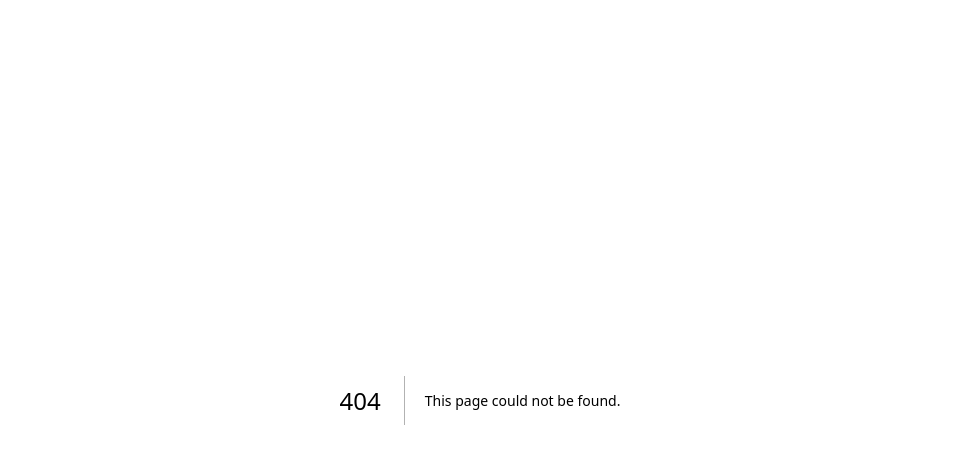
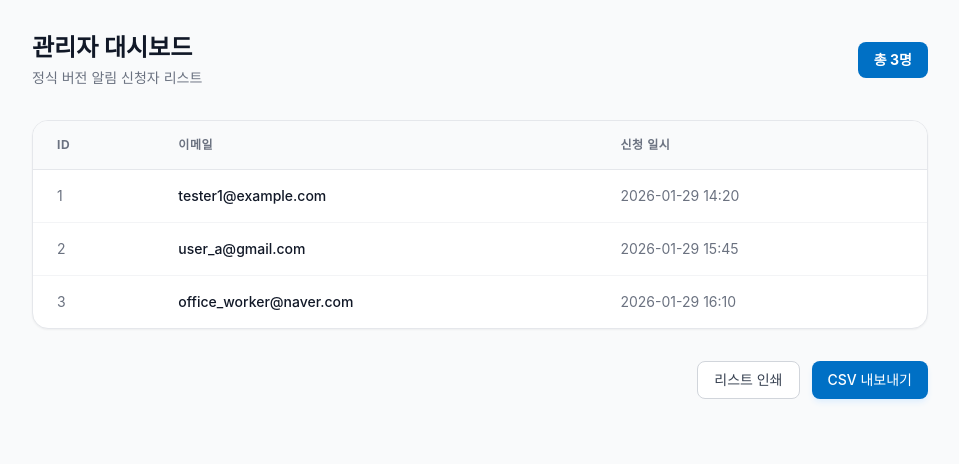
Before and after one commit to roddbstn/label_maker, a Next.js app: page /admin in a window 1280 px wide. Before the commit this address had no page. Shown: the top 464 px of the page, without its empty margins (160-1119 px from the left). Built offline with nearby package versions, Linux system fonts and the light colour scheme.

Commit message:
feat: add waitlist CTA, admin page, and UI height synchronization

```diff
--- /dev/null
+++ b/src/app/admin/page.tsx
@@ -0,0 +1,70 @@
+"use client";
+
+import React, { useState } from "react";
+
+export default function AdminPage() {
+    // 임시 데이터 (실제로는 API를 통해 DB에서 가져와야 함)
+    const [emails, setEmails] = useState([
+        { id: 1, email: "tester1@example.com", date: "2026-01-29 14:20" },
+        { id: 2, email: "user_a@gmail.com", date: "2026-01-29 15:45" },
+        { id: 3, email: "office_worker@naver.com", date: "2026-01-29 16:10" },
+    ]);
+
+    return (
+        <div className="min-h-screen bg-gray-50 p-8">
+            <div className="max-w-4xl mx-auto">
+                <header className="flex justify-between items-center mb-8">
+                    <div>
+                        <h1 className="text-2xl font-bold text-gray-900 ">관리자 대시보드</h1>
+                        <p className="text-sm text-gray-500 mt-1">정식 버전 알림 신청자 리스트</p>
+                    </div>
+                    <div className="bg-primary-600 text-white px-4 py-2 rounded-lg text-sm font-bold">
+                        총 {emails.length}명
+                    </div>
+                </header>
+
+                <div className="bg-white rounded-2xl shadow-sm border border-gray-200 overflow-hidden">
+                    <table className="w-full text-left border-collapse">
+                        <thead>
+                            <tr className="bg-gray-50 border-b border-gray-200">
+                                <th className="px-6 py-4 text-xs font-bold text-gray-500 uppercase tracking-wider">ID</th>
+                                <th className="px-6 py-4 text-xs font-bold text-gray-500 uppercase tracking-wider">이메일</th>
+                                <th className="px-6 py-4 text-xs font-bold text-gray-500 uppercase tracking-wider">신청 일시</th>
+                            </tr>
+                        </thead>
+                        <tbody className="divide-y divide-gray-100">
+                            {emails.map((item) => (
+                                <tr key={item.id} className="hover:bg-gray-50 transition-colors">
+                                    <td className="px-6 py-4 text-sm text-gray-500">{item.id}</td>
+                                    <td className="px-6 py-4 text-sm text-gray-900 font-medium">{item.email}</td>
+                                    <td className="px-6 py-4 text-sm text-gray-500">{item.date}</td>
+                                </tr>
+                            ))}
+                        </tbody>
+                    </table>
+
+                    {emails.length === 0 && (
+                        <div className="py-20 text-center text-gray-400">
+                            신청자가 아직 없습니다.
+                        </div>
+                    )}
+                </div>
+
+                <div className="mt-8 flex justify-end gap-3">
+                    <button
+                        onClick={() => window.print()}
+                        className="px-4 py-2 bg-white border border-gray-300 rounded-lg text-sm font-medium text-gray-700 hover:bg-gray-50 transition-all"
+                    >
+                        리스트 인쇄
+                    </button>
+                    <button
+                        onClick={() => alert('CSV로 내보내기 기능은 준비 중입니다.')}
+                        className="px-4 py-2 bg-primary-600 text-white rounded-lg text-sm font-medium hover:bg-primary-700 transition-all shadow-md shadow-primary-100"
+                    >
+                        CSV 내보내기
+                    </button>
+                </div>
+            </div>
+        </div>
+    );
+}
--- a/src/app/page.tsx
+++ b/src/app/page.tsx
@@ -1,3 +1,5 @@
+"use client";
+
 import LabelForm from "@/components/LabelForm";
 import PreviewSection from "@/components/PreviewSection";
 
@@ -23,14 +25,14 @@ export default function Home() {
                             <a href="#guide" className="text-sm text-gray-600 hover:text-primary-600 transition-colors">
                                 사용 가이드
                             </a>
-                            <a
-                                href="https://toss.me"
-                                target="_blank"
-                                rel="noopener noreferrer"
-                                className="text-sm bg-yellow-400 hover:bg-yellow-500 text-yellow-900 px-4 py-2 rounded-lg font-medium transition-colors"
+                            <button
+                                onClick={() => {
+                                    document.getElementById('waitlist-section')?.scrollIntoView({ behavior: 'smooth', block: 'center' });
+                                }}
+                                className="text-sm bg-primary-600 hover:bg-primary-700 text-white px-4 py-2 rounded-lg font-medium transition-all shadow-md shadow-primary-100 hover:scale-105 active:scale-95"
                             >
-                                ☕ 커피 후원
-                            </a>
+                                🔔 정식 버전 알림받기
+                            </button>
                         </nav>
                     </div>
                 </div>
@@ -51,50 +53,34 @@ export default function Home() {
                         설치 없이 바로 PDF 다운로드!
                     </p>
 
-                    {/* 스크롤 다운 화살표 (와이드 쉐브론 고도화 디자인) */}
-                    <div className="flex justify-center mt-6">
-                        <a
-                            href="#editor-section"
-                            className="group relative flex items-center justify-center w-32 h-6 transition-all duration-300"
-                        >
-                            {/* 베이스 유리 질감 바 */}
-                            <div className="absolute inset-0 bg-white/10 backdrop-blur-md border border-white/20 rounded-full shadow-lg transition-all group-hover:bg-white/25 group-hover:w-40 group-hover:-inset-x-4"></div>
-
-                            {/* 와이드 쉐브론 애니메이션 */}
-                            <div className="relative flex flex-col items-center -space-y-1">
-                                <svg xmlns="http://www.w3.org/2000/svg" fill="none" viewBox="0 0 24 24" strokeWidth={1.5} stroke="currentColor" className="w-8 h-4 text-gray-400 group-hover:text-primary-500 transition-colors animate-pulse">
-                                    <path strokeLinecap="round" strokeLinejoin="round" d="M19.5 8.25l-7.5 7.5-7.5-7.5" />
-                                </svg>
-                                <svg xmlns="http://www.w3.org/2000/svg" fill="none" viewBox="0 0 24 24" strokeWidth={1} stroke="currentColor" className="w-8 h-4 text-gray-300/50 group-hover:text-primary-300 transition-colors">
-                                    <path strokeLinecap="round" strokeLinejoin="round" d="M19.5 8.25l-7.5 7.5-7.5-7.5" />
-                                </svg>
-                            </div>
-                        </a>
-                    </div>
                 </section>
 
                 {/* 라벨 생성 섹션 */}
-                <section id="editor-section" className="grid lg:grid-cols-2 gap-8 items-start scroll-mt-8">
+                <section className="grid lg:grid-cols-2 gap-8 items-start">
                     {/* 입력 폼 */}
-                    <div className="bg-white rounded-2xl shadow-xl shadow-slate-200/50 p-6 lg:p-8">
+                    <div className="bg-white rounded-2xl shadow-xl shadow-slate-200/50 p-6 lg:p-8 flex flex-col h-full">
                         <h3 className="text-lg font-semibold text-gray-900 mb-6 flex items-center gap-2">
                             <span className="w-8 h-8 bg-primary-100 text-primary-600 rounded-lg flex items-center justify-center text-sm font-bold">
                                 1
                             </span>
                             라벨 정보 입력
                         </h3>
-                        <LabelForm />
+                        <div className="flex-1">
+                            <LabelForm />
+                        </div>
                     </div>
 
                     {/* 미리보기 */}
-                    <div className="bg-white rounded-2xl shadow-xl shadow-slate-200/50 p-6 lg:p-8">
+                    <div className="bg-white rounded-2xl shadow-xl shadow-slate-200/50 p-6 lg:p-8 flex flex-col h-full">
                         <h3 className="text-lg font-semibold text-gray-900 mb-6 flex items-center gap-2">
                             <span className="w-8 h-8 bg-primary-100 text-primary-600 rounded-lg flex items-center justify-center text-sm font-bold">
                                 2
                             </span>
                             실시간 미리보기
                         </h3>
-                        <PreviewSection />
+                        <div className="flex-1">
+                            <PreviewSection />
+                        </div>
                     </div>
                 </section>
 
@@ -128,6 +114,48 @@ export default function Home() {
                         </p>
                     </div>
                 </section>
+
+                {/* 정식 버전 알림받기 CTA */}
+                <section id="waitlist-section" className="mt-20 bg-gradient-to-br from-primary-600 to-blue-800 rounded-3xl p-8 sm:p-16 text-center text-white shadow-2xl shadow-primary-200 relative overflow-hidden">
+                    <div className="absolute top-0 right-0 w-64 h-64 bg-white/5 rounded-full -mr-32 -mt-32 blur-3xl"></div>
+                    <div className="absolute bottom-0 left-0 w-64 h-64 bg-blue-400/10 rounded-full -ml-32 -mb-32 blur-3xl"></div>
+
+                    <div className="max-w-2xl mx-auto relative z-10">
+                        <div className="inline-block px-4 py-1.5 bg-white/20 backdrop-blur-md rounded-full text-xs font-bold tracking-widest mb-6 border border-white/30">
+                            BETA VERSION
+                        </div>
+                        <h3 className="text-2xl sm:text-4xl font-bold mb-6 leading-tight">🚀 정식 버전 출시 알림을<br className="hidden sm:block" /> 가장 먼저 받아보세요</h3>
+                        <p className="text-blue-100/90 text-lg mb-10 font-medium">
+                            베타 서비스 종료 후 더 강력해진 자동화 기능과<br /> 다양한 양식으로 돌아올 정식 버전의 소식을 알려드립니다.
+                        </p>
+                        <form
+                            className="flex flex-col sm:flex-row gap-3 p-1.5 bg-white/10 backdrop-blur-xl border border-white/20 rounded-2xl"
+                            onSubmit={(e) => {
+                                e.preventDefault();
+                                alert('감사합니다! 출시 소식을 이메일로 보내드리겠습니다.');
+                            }}
+                        >
+                            <input
+                                type="email"
+                                required
+                                placeholder="이메일 주소를 입력해주세요"
+                                className="flex-1 px-6 py-4 rounded-xl bg-transparent text-white placeholder:text-blue-100/50 focus:outline-none"
+                            />
+                            <button
+                                type="submit"
+                                className="px-10 py-4 bg-white text-primary-600 font-bold rounded-xl hover:bg-blue-50 transition-all shadow-lg active:scale-95"
+                            >
+                                소식 받기
+                            </button>
+                        </form>
+                        <p className="mt-6 text-[11px] text-blue-200/60 flex items-center justify-center gap-1.5 font-medium">
+                            <svg xmlns="http://www.w3.org/2000/svg" fill="none" viewBox="0 0 24 24" strokeWidth={2} stroke="currentColor" className="w-3.5 h-3.5">
+                                <path strokeLinecap="round" strokeLinejoin="round" d="M9 12.75L11.25 15 15 9.75m-3-7.036A11.959 11.959 0 013.598 6 11.99 11.99 0 003 9.749c0 5.592 3.824 10.29 9 11.623 5.176-1.332 9-6.03 9-11.622 0-1.31-.21-2.571-.598-3.751h-.152c-3.196 0-6.1-1.248-8.25-3.285z" />
+                            </svg>
+                            입력해주신 메일 정보는 정식 버전 알림 목적으로만 안전하게 보호됩니다.
+                        </p>
+                    </div>
+                </section>
             </div>
 
             {/* 푸터 */}
--- a/src/components/Formtec3629Preview.tsx
+++ b/src/components/Formtec3629Preview.tsx
@@ -784,8 +784,8 @@ export default function Formtec3629Preview({ currentPage = 0 }: Formtec3629Previ
     const { labels } = useLabelStore();
     const coords = FORMTEC_3629_COORDS;
 
-    // 미리보기 스케일 (A4 너비를 기준)
-    const previewWidth = 380;
+    // 미리보기 스케일 (A4 너비를 기준) - 가로 길이를 줄여 전체 높이를 1번 영역과 맞춤
+    const previewWidth = 310;
     const scale = previewWidth / coords.page.width;
     const previewHeight = coords.page.height * scale;
 
--- a/src/components/LabelForm.tsx
+++ b/src/components/LabelForm.tsx
@@ -4,7 +4,6 @@ import React, { useCallback, useRef, useEffect } from "react";
 import { useLabelStore } from "@/store/labelStore";
 import RichTextInput from "./RichTextInput";
 import StyleToolbar from "./StyleToolbar";
-import HistoryPanel from "./HistoryPanel";
 import { useState } from "react";
 
 // 폰트 크기 옵션 (단계별 선택)
@@ -32,8 +31,7 @@ export default function LabelForm() {
     // 현재 라벨 데이터
     const labelData = labels[currentLabelIndex];
 
-    // 히스토리 패널 열림 상태
-    const [historyOpen, setHistoryOpen] = useState(false);
+
 
     // 스크롤 컨테이너 ref
     const scrollContainerRef = useRef<HTMLDivElement>(null);
@@ -411,8 +409,34 @@ export default function LabelForm() {
 
 
 
-                {/* 버튼 그룹 */}
-                <div className="flex gap-2 pt-8 border-t border-gray-100">
+                {/* 버튼 그룹 (구분선 제거) */}
+                <div className="flex gap-2 pt-10">
+                    <button
+                        type="button"
+                        onClick={resetLabelData}
+                        className="flex-1 py-3.5 px-4 border border-gray-200 rounded-xl text-gray-700 font-bold hover:bg-gray-50 transition-all active:scale-95 shadow-sm"
+                    >
+                        초기화
+                    </button>
+                    <button
+                        type="button"
+                        onClick={downloadPDF}
+                        disabled={isGenerating || !labelData.title || !labelData.productionYear}
+                        className="flex-1 py-3.5 px-4 border border-blue-200 rounded-xl text-blue-600 font-bold hover:bg-blue-50 transition-all active:scale-95 disabled:opacity-50 disabled:active:scale-100 flex items-center justify-center gap-2 shadow-sm"
+                    >
+                        {isGenerating ? <span className="animate-spin text-lg">⏳</span> : <span className="text-lg">📄</span>}
+                        PDF 다운로드
+                    </button>
+                    <button
+                        type="button"
+                        onClick={print}
+                        disabled={isGenerating || !labelData.title || !labelData.productionYear}
+                        className="flex-[1.2] py-3.5 px-2 bg-blue-600 rounded-xl text-white font-bold hover:bg-blue-700 shadow-xl shadow-blue-200 transition-all active:scale-95 disabled:opacity-50 disabled:active:scale-100 flex items-center justify-center gap-1.5"
+                    >
+                        <span className="text-base">🖨️</span>
+                        <span className="whitespace-nowrap">바로 인쇄</span>
+                    </button>
+                </div>
             </form>
         </div>
     );
--- a/src/components/LabelPreview.tsx
+++ b/src/components/LabelPreview.tsx
@@ -222,9 +222,9 @@ export default function LabelPreview({ autoFitText = true }: LabelPreviewProps)
     const totalPages = Math.ceil(labels.length / 2);
 
     return (
-        <div className="space-y-4">
+        <div className="space-y-3">
             {/* 탭 전환 UI */}
-            <div className="flex gap-2 border-b border-gray-200 pb-2">
+            <div className="flex gap-2 border-b border-gray-200">
                 <button
                     type="button"
                     onClick={() => setActiveTab("formtec")}
```
